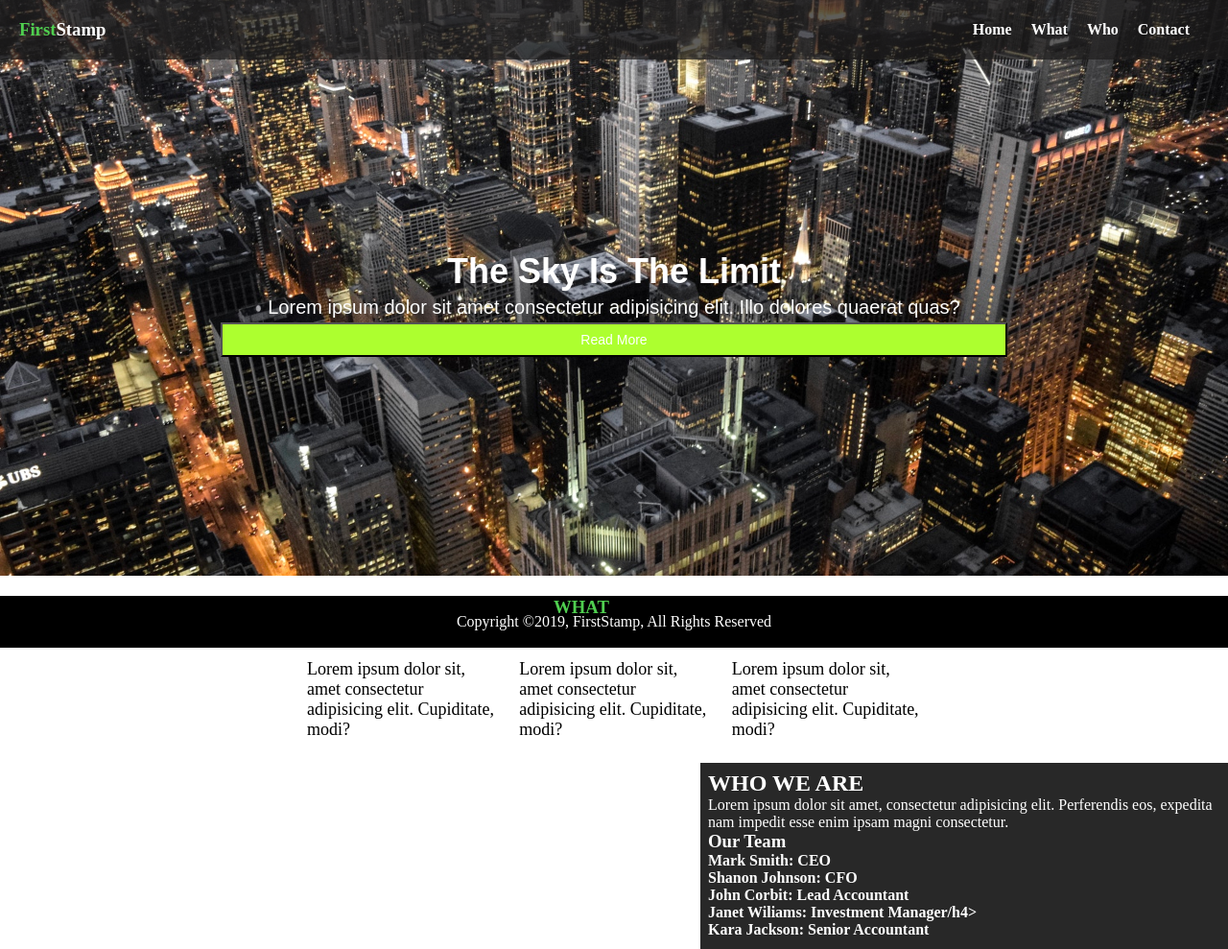
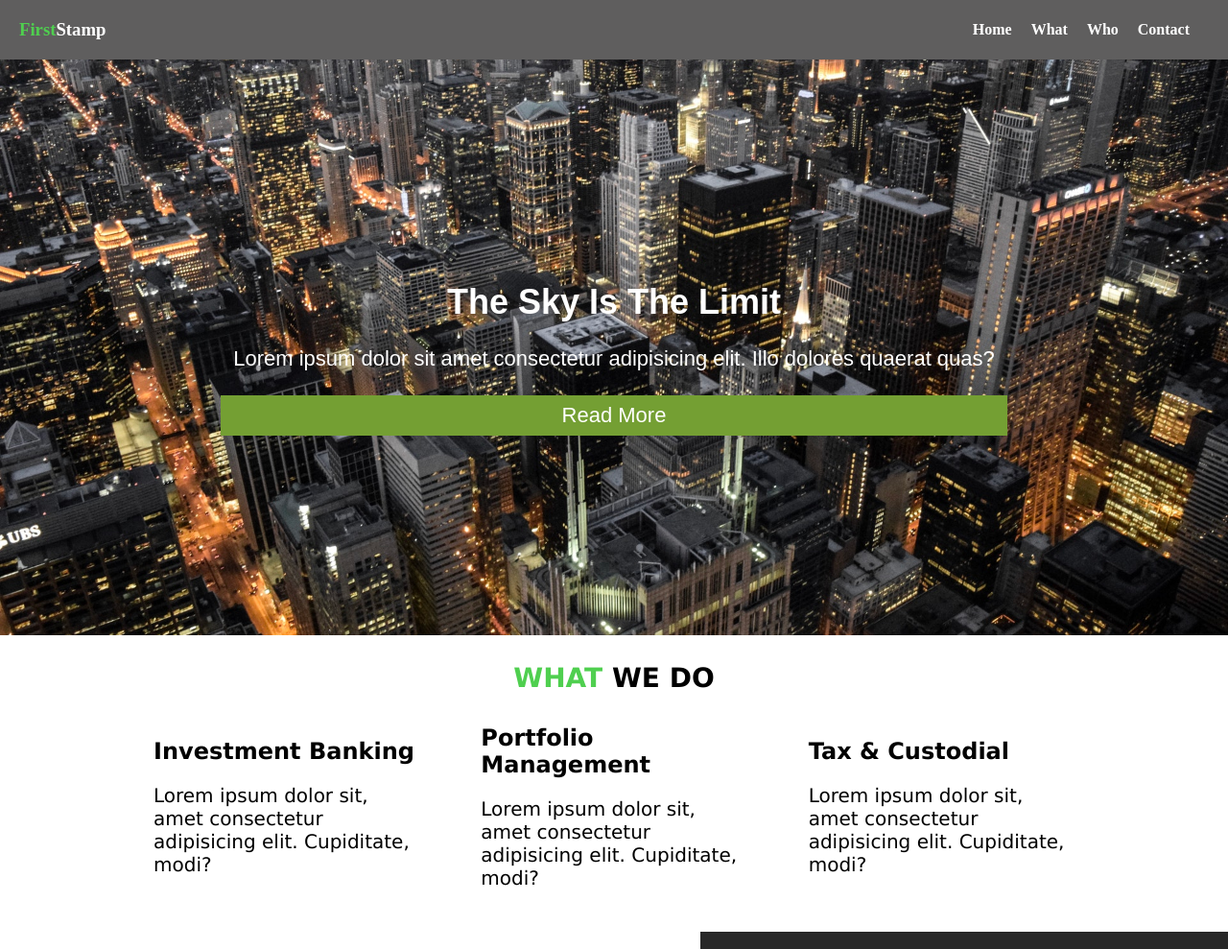
Before and after one commit to Ishahtech/3mtt-first-practice-project, a plain HTML site: page index.html in a window 1280 px wide. Shown: the top 989 px of the page at 96% size. Drawn offline with Linux system fonts and the light colour scheme.

Commit message:
fix: styles fix

```diff
--- a/index.html
+++ b/index.html
@@ -9,12 +9,12 @@
 </head>
 
 <body>
-  <div class="container">
-    <header>
+  <!-- <div class="container"> -->
+    <!-- Navigation -->
+    <nav>
       <div class="logo">
         <h3><span>First</span>Stamp</h3>
       </div>
-      <nav>
         <ul>
           <li><a href="#home">Home</a></li>
           <li><a href="#what">What</a></li>
@@ -22,16 +22,18 @@
           <li><a href="#">Contact</a></li>
         </ul>
       </nav>
-    </header>
+<!-- Hero Section -->
+      <header>
+        <div id="hero-sctn" class="hero-ctr">
+          <h1>the sky is the limit</h1>
+          <p>Lorem ipsum dolor sit amet consectetur adipisicing elit. Illo dolores quaerat quas?</p>
+          <button>Read More</button>
+        </div>
+      </header>
 
-    <main>
-      <div id="home" class="main-ctr">
-        <h1>the sky is the limit</h1>
-        <p>Lorem ipsum dolor sit amet consectetur adipisicing elit. Illo dolores quaerat quas?</p>
-        <button>Read More</button>
-      </div>
-
-      <div id="what" class="about">
+    <!-- About Section -->
+    <section id="what" >
+      <div class="container-about" >
         <h3> <span>WHAT</span> WE DO</h3>
         <div class="what-ctr">
           <div class="w-details">
@@ -48,6 +50,8 @@
           </div>
         </div>
       </div>
+    </section>
+
 
       <section class="who-we-are" id="who">
         <div class="who-ctr">
@@ -105,9 +109,7 @@
   </div>
   </main>
 
-  <footer>
-    <p>Copyright &copy;2019, FirstStamp, All Rights Reserved</p>
-  </footer>
+
 </body>
 
 
--- a/style.css
+++ b/style.css
@@ -1,67 +1,62 @@
-*{
+body {
   box-sizing: border-box;
   margin: 0;
   padding: 0;
 }
-
-.container{
+/* .container{
   max-width: 100%;
   height: 75vh;
-  background-image: url(/images/showcase.jpg);
-  background-repeat: no-repeat;
-  background-size: cover;
-  background-position: center;
-}
-header {
+} */
+/* navigation styling beginning */
+nav {
   display: flex;
   justify-content: space-between;
   align-items: center;
   padding: 20px;
-    background-color:  rgba(29, 27, 27, 0.706);
+  background-color: rgba(29, 27, 27, 0.706);
   overflow: hidden;
-    color:white;
-    /* position: fixed;
-    top: 0;
-    width: 100%; */
+  color: white;
 }
-
 .logo {
   display: flex;
   align-items: center;
 }
-
 .logo h3 {
   margin: 0;
 }
-
 nav ul {
   list-style: none;
   margin: 0;
   padding: 0;
   display: flex;
 }
-
 nav li {
-    margin-right: 20px; /* Adjust margin as needed to separate the links */
+  margin-right: 20px;
 }
-
 nav a {
   text-decoration: none;
-    color: white; /* Adjust link color as needed */
-    font-weight: bold; /* Adjust font weight as needed */
+  color: white;
+  font-weight: bold;
 }
+/* navigation styling end */
 
-  .main-ctr{
+/* hero section styles beginning */
+.hero-ctr {
+  background-image: url(/images/showcase.jpg);
+  background-repeat: no-repeat;
+  background-size: cover;
+  background-position: center;
+  max-width: 100%;
+  height: 75vh;
   display: flex;
   flex-direction: column;
   align-items: center;
   justify-content: center;
-   margin-top: 200px;
   text-align: center;
   color: white;
 }
 
-  .main-ctr h1{
+.hero-ctr h1 {
   text-transform: capitalize;
   margin-bottom: 0px;
   font-size: 36px;
@@ -69,105 +64,108 @@ header {
   font-weight: bolder;
 }
 
-  .main-ctr p{
-    font-size: 20px;
+.hero-ctr p {
+  font-size: 22px;
   font-family: sans-serif;
   text-align: center;
   padding: 16px 0;
   line-height: 0;
 }
+.hero-ctr button {
+  padding: 8px;
+  font-size: 22px;
+  background-color: rgb(116, 159, 51);
+  border: none;
+}
+/* hero section styles end */
 
-  .main-ctr button{
-    padding: 8px;
-    font-size: 14px;
-    background-color: greenyellow;
+/* about section styles beginning */
+.container-about {
+  font-family: Verdana, Geneva, Tahoma, sans-serif;
+}
+.container-about h3 {
+  text-align: center;
+  font-size: 28px;
+  margin-bottom: 0;
 }
 
-  .about{
-    margin-top: 250px;
-
-  }
-
-  .about h3{
-    text-align: center;
-  }
-
-  .what-ctr{
+.what-ctr {
   display: flex;
   justify-content: center;
   align-items: center;
   margin: 0 auto;
-    width: 50%;
-    gap: 1.5rem;
+  width: 75%;
+  gap: 4rem;
+
 }
-  .w-details{
+.w-details {
   display: flex;
   flex-direction: column;
   text-align: left;
 }
-  .w-details h4{
+.w-details h4 {
   margin-bottom: 0;
+  font-size: 24px;
+}
+.w-details p {
+  text-align: left;
+  /* margin-top: 20px; */
   font-size: 20px;
 }
-  .w-details p{
-    text-align: left;
-   margin-top: 20px;
-   font-size: 18px;
-  }
 
-  .who-we-are{
+.who-we-are {
   background-color: #000000d7;
   width: 550px;
   height: 300px;
   float: right;
   margin-top: 24px;
 }
-  section .who-ctr{
-    padding: 8px ;
+section .who-ctr {
+  padding: 8px;
   color: #ffffff;
 }
 
-  .partners{
+.partners {
   margin-top: 450px;
   font-size: 24px;
   text-align: center;
 }
 
-  span{
+span {
   color: rgb(79, 207, 79);
 }
 
-  .patners-logo{
+.patners-logo {
   display: flex;
   justify-content: center;
   gap: 4.5rem;
 }
 
-  .patners-logo img{
+.patners-logo img {
   width: 100px;
 }
 
-  .contact-ctr{
-    background-color:rgb(152, 236, 68);
+.contact-ctr {
+  background-color: rgb(152, 236, 68);
   width: 920px;
   padding: 12px 28px;
   margin-top: 72px;
   height: 400px;
 }
 
-  .contact-ctr h3{
+.contact-ctr h3 {
   color: #ffffff;
   font-size: 32px;
   margin: 8px;
 }
 
-  .contact-ctr p{
+.contact-ctr p {
   color: #ffffff;
   font-size: 22px;
   margin: 12px;
 }
 
-  form{
+form {
   margin: 4px 0 12px 24px;
 }
 input {
@@ -176,27 +174,28 @@ header {
   padding: 6px 3px;
 }
 
-  button{
-    width:820px ;
+button {
+  width: 820px;
   color: white;
   background-color: rgba(0, 0, 0, 0.711);
-
 }
 
-  input, label, button {
+input,
+label,
+button {
   font-size: 22px;
   font-weight: 300;
   color: white;
 }
 
-  input{
+input {
   font-size: 14px;
   border: none;
   border-top: 2px solid black;
   border-radius: 4px;
 }
 
-  footer{
+footer {
   margin-top: 21px;
   text-align: center;
   padding: 18px;
```
Lines whose indentation alone changed are shown as unchanged.
